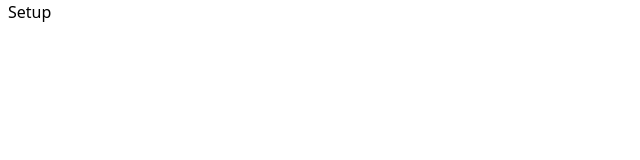
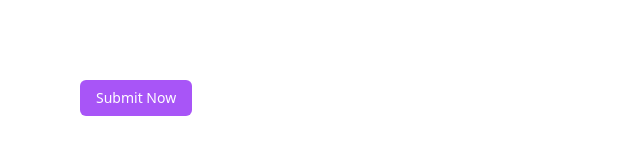
Before and after one commit to ManyuDhyani/Landing-Page-Tailwind-CSS, a website built with Vite: page Hover_Focus_and_Other_States/index.html in a window 1280 px wide. Shown: the whole page, without its empty margins (0-640 px from the left). Built offline with nearby package versions, Linux system fonts and the light colour scheme.

Commit message:
Update: Hover Focus and Other States

```diff
--- a/Hover_Focus_and_Other_States/index.html
+++ b/Hover_Focus_and_Other_States/index.html
@@ -8,6 +8,8 @@
     <title>Document</title>
 </head>
 <body>
-    <div class="mx-2">Setup</div>
+    <div class="m-20">
+        <button class="px-4 py-2 bg-purple-500 text-white text-sm rounded-md hover:bg-purple-700 active:bg-purple-900 focus:bg-purple-200 focus:text-black focus:outline-black">Submit Now</button>
+    </div>
 </body>
 </html>
```
Also changed, not shown: 1 other file.
